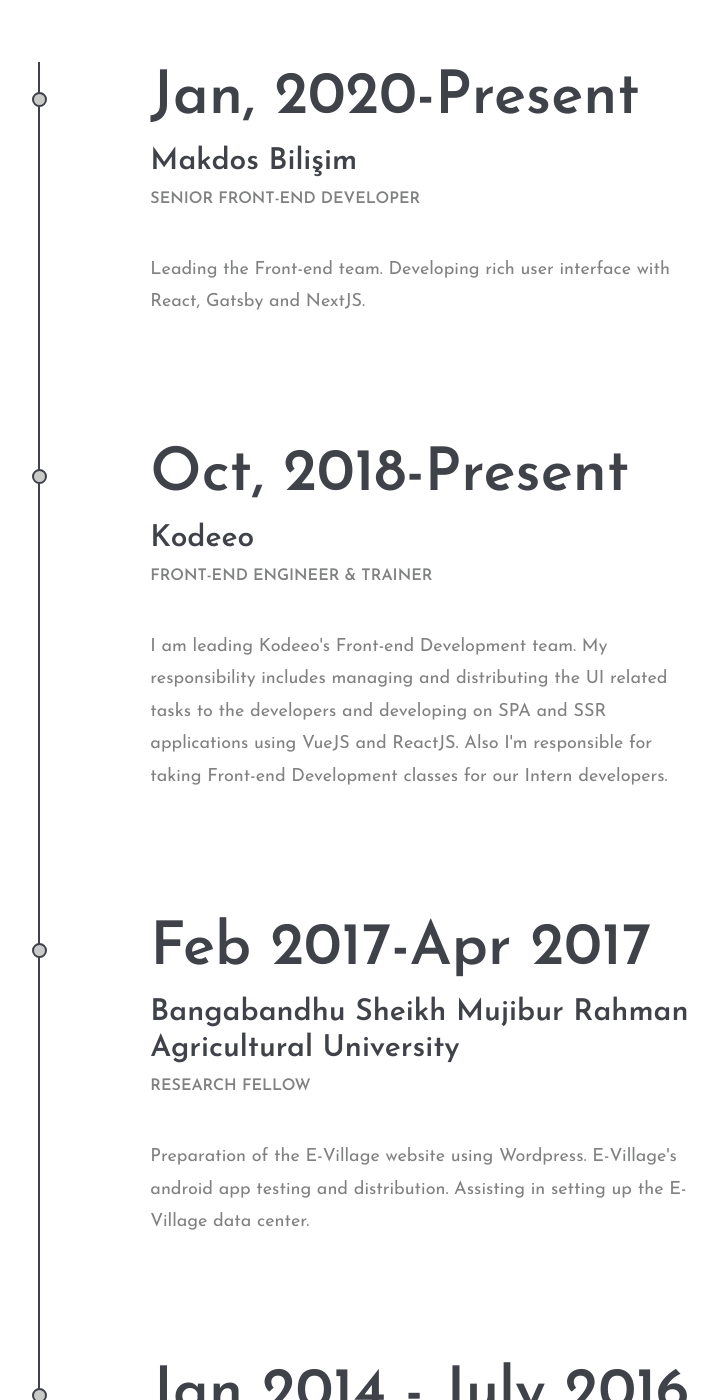
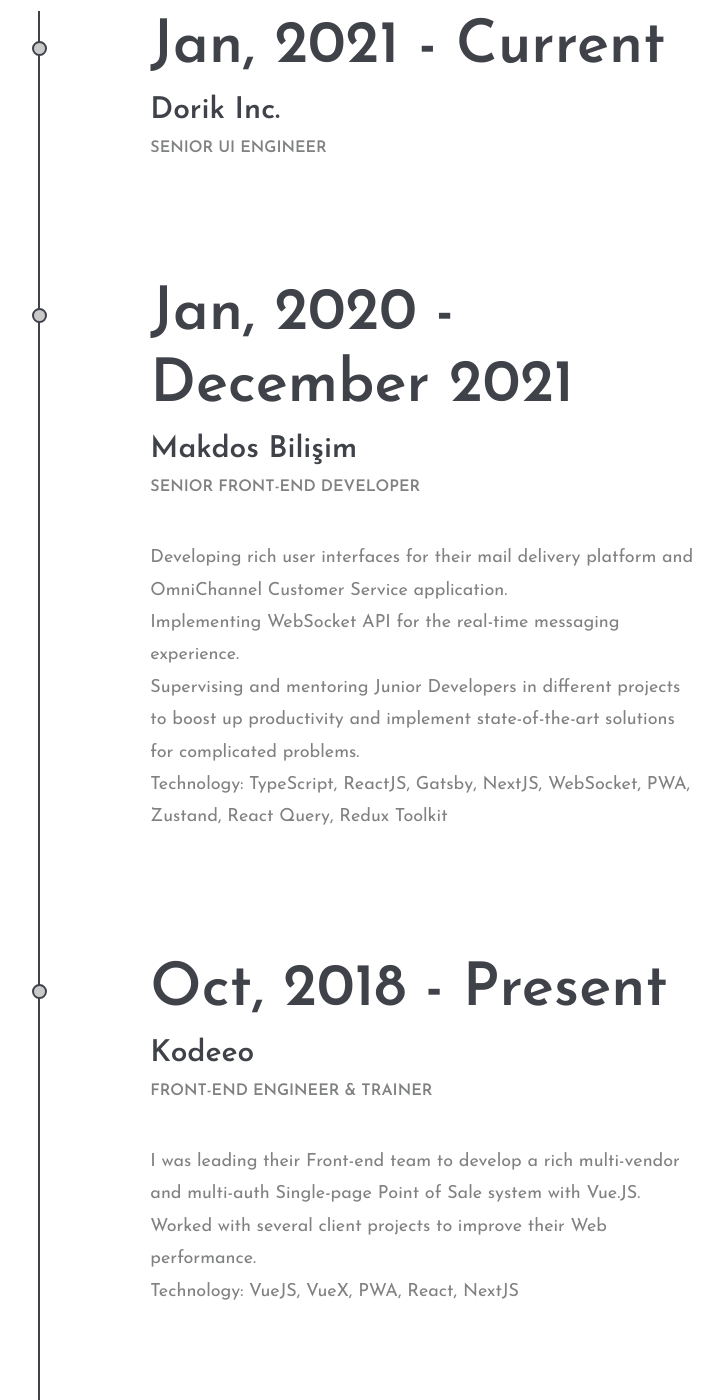
Before and after one commit to choyan/choyan.github.io, a Jekyll site: the page built from homepage.html, in a window 1280 px wide and 1400 px high, scrolled down 1513 px. Shown: the whole window, without its empty margins (250-973 px from the left). Built offline with Jekyll 4.4.1, drawn with Linux system fonts in a browser that asks for light colours; some of the changed text lies outside the part shown.

Commit message:
Update current job information

```diff
--- a/homepage.html
+++ b/homepage.html
@@ -1,28 +1,34 @@
 ---
 permalink: /
 ---
+
 <!DOCTYPE html>
 <html lang="en">
   <head>
     <title>Zahidul Hossain, Front-end Engineer</title>
-	<meta charset="UTF-8">
-	<meta name="description" content="Zahidul Hossain">
-	<meta name="keywords" content="Zahidul, Hossain, Zahidul Hossain, Choyan, Front-end Developer, Front-end Engineer, resume, onepage">
-	<meta name="viewport" content="width=device-width, initial-scale=1.0">
+    <meta charset="UTF-8" />
+    <meta name="description" content="Zahidul Hossain" />
+    <meta
+      name="keywords"
+      content="Zahidul, Hossain, Zahidul Hossain, Choyan, Front-end Developer, Front-end Engineer, resume, onepage"
+    />
+    <meta name="viewport" content="width=device-width, initial-scale=1.0" />
     <!-- Favicon -->
-	<link href="img/favicon.ico" rel="shortcut icon"/>
+    <link href="img/favicon.ico" rel="shortcut icon" />
 
     <!-- Google Fonts -->
-	<link href="https://fonts.googleapis.com/css?family=Josefin+Sans:400,400i,600,600i,700" rel="stylesheet">
+    <link
+      href="https://fonts.googleapis.com/css?family=Josefin+Sans:400,400i,600,600i,700"
+      rel="stylesheet"
+    />
 
     <!-- Stylesheets -->
-	<link rel="stylesheet" href="{{site.baseurl}}/assets/css/portfolio.css">
+    <link rel="stylesheet" href="{{site.baseurl}}/assets/css/portfolio.css" />
 
     <!--[if lt IE 9]>
       <script src="https://oss.maxcdn.com/html5shiv/3.7.2/html5shiv.min.js"></script>
       <script src="https://oss.maxcdn.com/respond/1.4.2/respond.min.js"></script>
     <![endif]-->
-
   </head>
   <body>
     <!-- Page Preloder -->
@@ -35,7 +41,9 @@
       <div class="container">
         <div class="row justify-content-end">
           <div class="col-6 text-md-right header-buttons">
-					<a href="{{site.baseurl}}/Zahidul Hossain - CV.pdf" class="site-btn">Download CV</a>
+            <a href="{{site.baseurl}}/Zahidul Hossain - CV.pdf" class="site-btn"
+              >Download CV</a
+            >
             <a href="/blog" class="site-btn">My Blog</a>
           </div>
         </div>
@@ -52,21 +60,23 @@
               <div class="col-lg-6">
                 <div class="hero-text">
                   <h2>Zahidul Hossain</h2>
-								<p>Front-end Developer from Bangladesh. Currently living in Istanbul, Turkey.</p>
+                  <p>
+                    Front-end Developer from Bangladesh. Currently living in
+                    Istanbul, Turkey.
+                  </p>
                 </div>
                 <div class="hero-info">
                   <h2>General Info</h2>
                   <ul>
-									<li><span>Date of Birth</span>Sep 10, 1992</li>
                     <li><span>Address</span>Bahçelievler, İstanbul, Turkey</li>
-									<li><span>E-mail</span>zahidul.choyan@makdos.com</li>
+                    <li><span>E-mail</span>zhchoyan@gmail.com</li>
                     <li><span>Phone </span>+90 553 076 82 78</li>
                   </ul>
                 </div>
               </div>
               <div class="col-lg-6">
                 <figure class="hero-image">
-								<img src="{{site.baseurl}}/assets/img/choyan-2.jpg" alt="">
+                  <img src="{{site.baseurl}}/assets/img/choyan-2.jpg" alt="" />
                 </figure>
               </div>
             </div>
@@ -114,28 +124,83 @@
             </div>
             <ul class="resume-list">
               <li>
-							<h2>Jan, 2020-Present</h2>
+                <h2>Jan, 2021 - Current</h2>
+                <h3>Dorik Inc.</h3>
+                <h4>Senior UI Engineer</h4>
+                <p></p>
+              </li>
+              <li>
+                <h2>Jan, 2020 - December 2021</h2>
                 <h3>Makdos Bilişim</h3>
                 <h4>Senior Front-end Developer</h4>
-							<p>Leading the Front-end team. Developing rich user interface with React, Gatsby and NextJS.</p>
+                <p>
+                  Developing rich user interfaces for their mail delivery
+                  platform and OmniChannel Customer Service application.
+                </p>
+                <p>
+                  Implementing WebSocket API for the real-time messaging
+                  experience.
+                </p>
+                <p>
+                  Supervising and mentoring Junior Developers in different
+                  projects to boost up productivity and implement
+                  state-of-the-art solutions for complicated problems.
+                </p>
+                <p>
+                  Technology: TypeScript, ReactJS, Gatsby, NextJS, WebSocket,
+                  PWA, Zustand, React Query, Redux Toolkit
+                </p>
               </li>
               <li>
-							<h2>Oct, 2018-Present</h2>
+                <h2>Oct, 2018 - Present</h2>
                 <h3>Kodeeo</h3>
                 <h4>Front-end Engineer & Trainer</h4>
-							<p>I am leading Kodeeo's Front-end Development team. My responsibility includes managing and distributing the UI related tasks to the developers and developing on SPA and SSR applications using VueJS and ReactJS. Also I'm responsible for taking Front-end Development classes for our Intern developers.  </p>
+                <p>
+                  I was leading their Front-end team to develop a rich
+                  multi-vendor and multi-auth Single-page Point of Sale system
+                  with Vue.JS.
+                </p>
+                <p>
+                  Worked with several client projects to improve their Web
+                  performance.
+                </p>
+                <p>Technology: VueJS, VueX, PWA, React, NextJS</p>
               </li>
               <li>
-							<h2>Feb 2017-Apr 2017</h2>
-							<h3>Bangabandhu Sheikh Mujibur Rahman Agricultural University</h3>
+                <h2>Feb 2017 - Apr 2017</h2>
+                <h3>
+                  Bangabandhu Sheikh Mujibur Rahman Agricultural University
+                </h3>
                 <h4>Research Fellow</h4>
-							<p>Preparation of the E-Village website using Wordpress. E-Village's android app testing and distribution. Assisting in setting up the E-Village data center. </p>
+                <p>
+                  I was responsible for Developing an android application for
+                  the farmers to train them about various crop-related diseases.
+                </p>
+                <p>
+                  Surveyed and analyzed the result of the usage of the
+                  application.
+                </p>
+                <p>
+                  Engineered in the Deployment of the E-Village data center.
+                </p>
+                <p>Technology: Ionic framework, Cordova, WordPress</p>
               </li>
               <li>
                 <h2>Jan 2014 - July 2016</h2>
                 <h3>Kodeeo</h3>
                 <h4>Front-end Developer</h4>
-							<p>Front-end web development with HTML5, CSS3 and front-end toolings.</p>
+                <p>
+                  Development of Pixel Perfect Web User Interface with HTML, CSS
+                  and JavaScript.
+                </p>
+                <p>Web performance analysis with Chrome DevTools and NodeJS.</p>
+                <p>
+                  WordPress theme development, management, and customization.
+                </p>
+                <p>
+                  Android Application Development with Angular 1.3, Ionic
+                  Framework and Cordova.
+                </p>
               </li>
             </ul>
           </div>
@@ -154,14 +219,17 @@
             </div>
             <ul class="resume-list">
               <li>
-							<h2>2020 (Expected)</h2>
+                <h2>2021</h2>
                 <h3>Masters in Computer Computer Engineering</h3>
                 <h4>Konya Technical University</h4>
               </li>
               <li>
                 <h2>2016</h2>
                 <h3>BSc in Computer Science and Engineering</h3>
-							<h4>International University of Business Agriculture and Technology</h4>
+                <h4>
+                  International University of Business Agriculture and
+                  Technology
+                </h4>
               </li>
             </ul>
           </div>
@@ -176,7 +244,8 @@
           <div class="col-xl-8 offset-xl-2">
             <div class="section-title">
               <h2>
-							Interested to chat ? Send me an <a href="mailto:zhchoyan@gmail.com">email</a>
+                Interested to chat ? Send me an
+                <a href="mailto:zhchoyan@gmail.com">email</a>
               </h2>
             </div>
           </div>
@@ -188,25 +257,33 @@
     <!-- Footer section start -->
     <footer class="footer-section">
       <div class="container text-center">
-			<div class="copyright"><!-- Link back to Colorlib can't be removed. Template is licensed under CC BY 3.0. -->
-			Copyright &copy;2019 All rights reserved | This template is made with <i class="fa fa-heart-o" aria-hidden="true"></i> by <a href="https://colorlib.com" target="_blank" rel="noreferrer">Colorlib</a>
+        <div class="copyright">
+          <!-- Link back to Colorlib can't be removed. Template is licensed under CC BY 3.0. -->
+          Copyright &copy;2021 All rights reserved | This template is made with
+          <i class="fa fa-heart-o" aria-hidden="true"></i> by
+          <a href="https://colorlib.com" target="_blank" rel="noreferrer"
+            >Colorlib</a
+          >
           <!-- Link back to Colorlib can't be removed. Template is licensed under CC BY 3.0. -->
         </div>
       </div>
     </footer>
     <!-- Footer section end -->
 
-
     <!--====== Javascripts & Jquery ======-->
     <script src="{{site.baseurl}}/assets/js/portfolio.js"></script>
     <!-- Global site tag (gtag.js) - Google Analytics -->
-	<script async src="https://www.googletagmanager.com/gtag/js?id=UA-147108828-1"></script>
+    <script
+      async
+      src="https://www.googletagmanager.com/gtag/js?id=UA-147108828-1"
+    ></script>
     <script>
       window.dataLayer = window.dataLayer || [];
-	  function gtag(){dataLayer.push(arguments);}
-	  gtag('js', new Date());
-	  gtag('config', 'UA-147108828-1');
+      function gtag() {
+        dataLayer.push(arguments);
+      }
+      gtag("js", new Date());
+      gtag("config", "UA-147108828-1");
     </script>
-
   </body>
 </html>
```
Also changed, not shown: command.md (+3 -0 lines), Gemfile.lock. Lines whose indentation alone changed are shown as unchanged.
